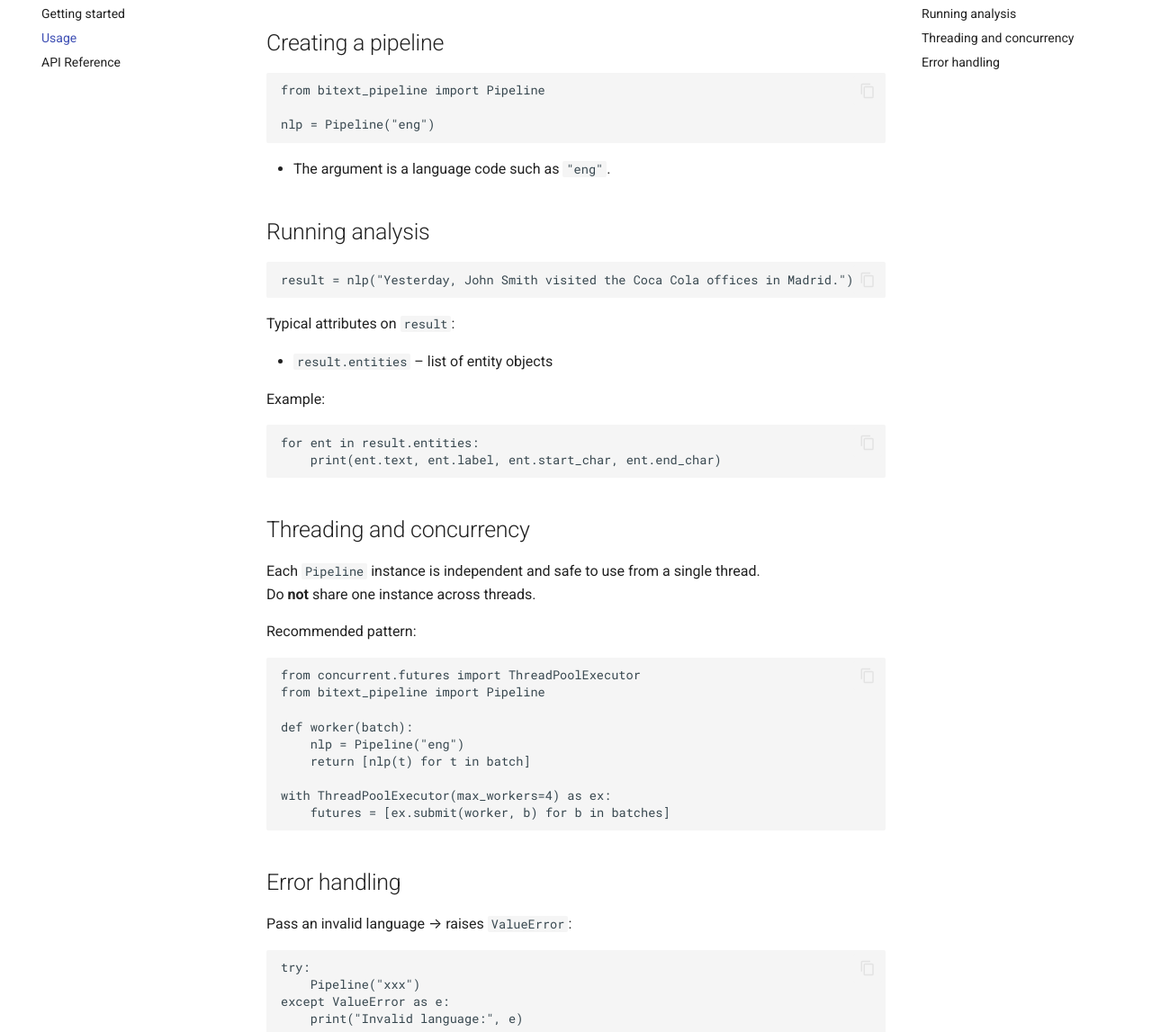
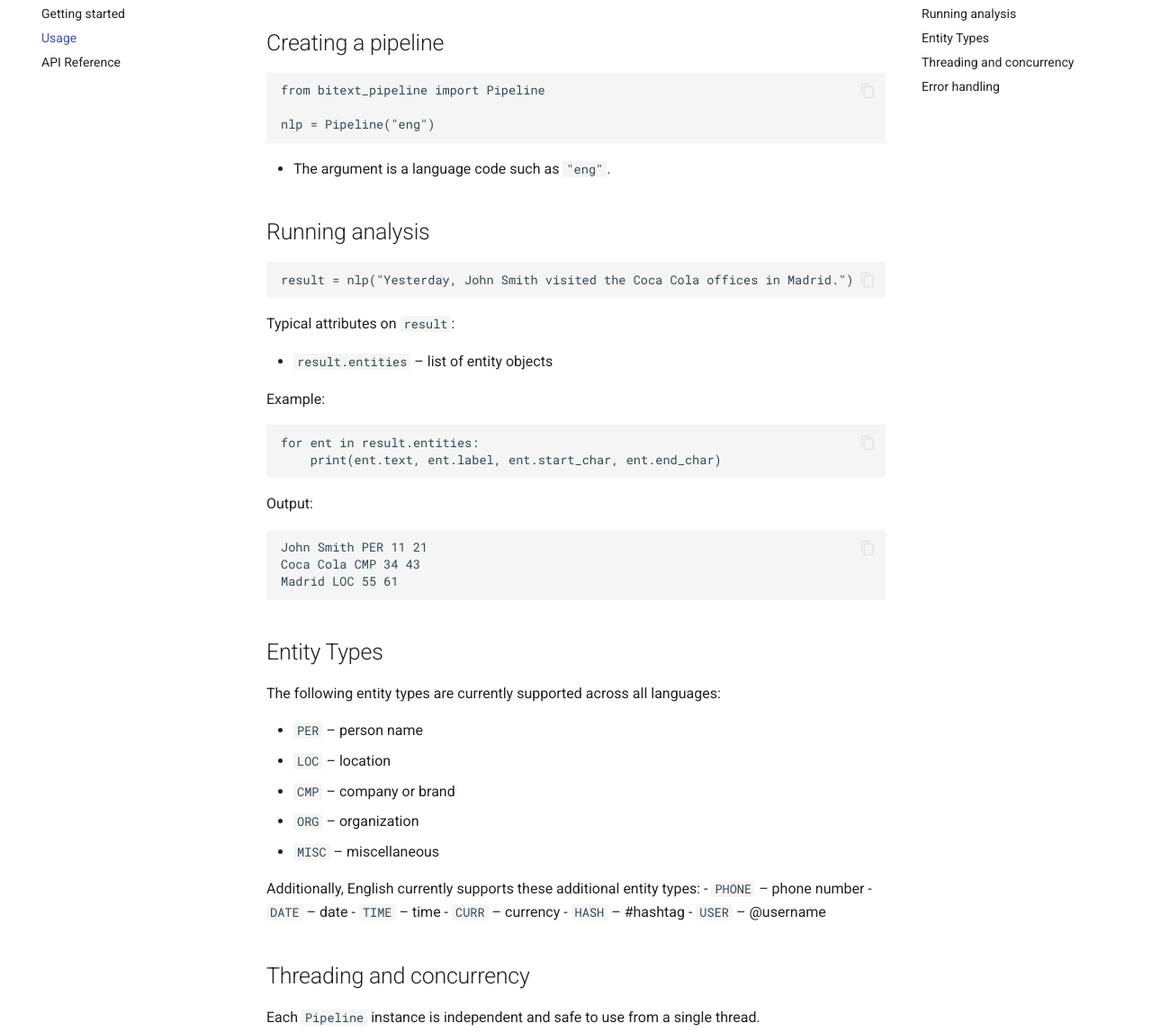
Before and after one commit to bitext/bitext-pipeline-docs, a plain HTML site: page usage/index.html in a window 1280 px wide. Shown: the part 150-1297 px from the top of the page at 90% size. Drawn offline with Linux system fonts and the light colour scheme; no server answers.

Commit message:
Update docs: 2025-12-03T16:46:12+01:00

```diff
--- a/usage/index.html
+++ b/usage/index.html
@@ -362,6 +362,17 @@
 </li>
 
         <li class="md-nav__item">
+  <a href="#entity-types" class="md-nav__link">
+    <span class="md-ellipsis">
+
+        Entity Types
+
+    </span>
+  </a>
+
+</li>
+
+        <li class="md-nav__item">
   <a href="#threading-and-concurrency" class="md-nav__link">
     <span class="md-ellipsis">
 
@@ -467,6 +478,17 @@
 </li>
 
         <li class="md-nav__item">
+  <a href="#entity-types" class="md-nav__link">
+    <span class="md-ellipsis">
+
+        Entity Types
+
+    </span>
+  </a>
+
+</li>
+
+        <li class="md-nav__item">
   <a href="#threading-and-concurrency" class="md-nav__link">
     <span class="md-ellipsis">
 
@@ -531,6 +553,28 @@
     <span class="nb">print</span><span class="p">(</span><span class="n">ent</span><span class="o">.</span><span class="n">text</span><span class="p">,</span> <span class="n">ent</span><span class="o">.</span><span class="n">label</span><span class="p">,</span> <span class="n">ent</span><span class="o">.</span><span class="n">start_char</span><span class="p">,</span> <span class="n">ent</span><span class="o">.</span><span class="n">end_char</span><span class="p">)</span>
 </code></pre></div>
 
+<p>Output:</p>
+<div class="codehilite"><pre><span></span><code><span class="n">John</span> <span class="n">Smith</span> <span class="n">PER</span> <span class="mi">11</span> <span class="mi">21</span>
+<span class="n">Coca</span> <span class="n">Cola</span> <span class="n">CMP</span> <span class="mi">34</span> <span class="mi">43</span>
+<span class="n">Madrid</span> <span class="n">LOC</span> <span class="mi">55</span> <span class="mi">61</span>
+</code></pre></div>
+
+<h2 id="entity-types">Entity Types<a class="headerlink" href="#entity-types" title="Permanent link">&para;</a></h2>
+<p>The following entity types are currently supported across all languages:</p>
+<ul>
+<li><code>PER</code> – person name</li>
+<li><code>LOC</code> – location</li>
+<li><code>CMP</code> – company or brand</li>
+<li><code>ORG</code> – organization</li>
+<li><code>MISC</code> – miscellaneous</li>
+</ul>
+<p>Additionally, English currently supports these additional entity types:
+- <code>PHONE</code> – phone number
+- <code>DATE</code> – date
+- <code>TIME</code> – time
+- <code>CURR</code> – currency
+- <code>HASH</code> – #hashtag
+- <code>USER</code> – @username</p>
 <h2 id="threading-and-concurrency">Threading and concurrency<a class="headerlink" href="#threading-and-concurrency" title="Permanent link">&para;</a></h2>
 <p>Each <code>Pipeline</code> instance is independent and safe to use from a single thread.<br />
 Do <strong>not</strong> share one instance across threads.</p>
```
Also changed, not shown: search/search_index.json (+1 -1 lines).
